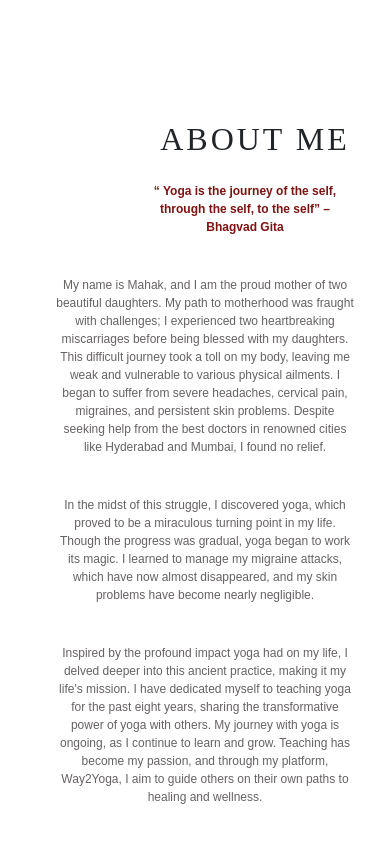
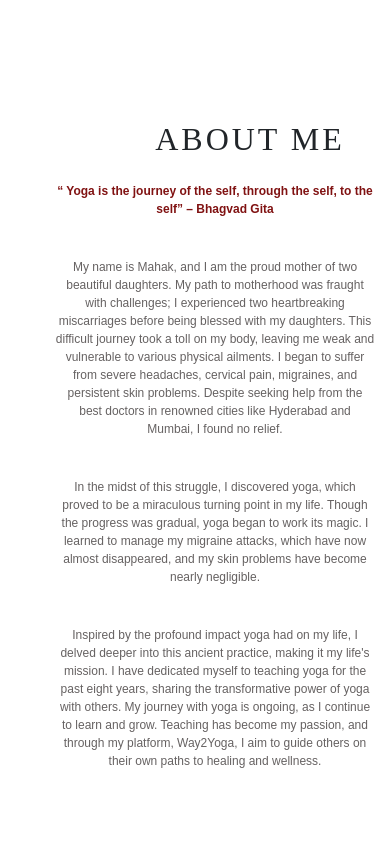
Before and after one commit to AditiGandhi2004/Way2Yoga, a plain HTML site: page index.html in a window 390 px wide. Shown: the part 2660-3504 px from the top of the page. Drawn offline with nearby package versions, Linux system fonts and the light colour scheme; some packages are replaced by stand-ins of ours; a script that the page names is missing.

Commit message:
Update style.css

```diff
--- a/style.css
+++ b/style.css
@@ -422,17 +422,17 @@ strong {
   .home_about_text p.para-2,
   .home_about_text p.para-3 {
     font-size: 12px; /* Reduced font size for smaller screens */
-    margin-right:20px; /* Reduced font size for smaller screens */
+    margin-left:40px; /* Reduced font size for smaller screens */
   }
 
   .section-title h2 {
     font-size: 32px; /* Reduced font size for smaller screens */
-    margin-right:20px; /* Reduced font size for smaller screens */
+    margin-left:40px; /* Reduced font size for smaller screens */
   }
 
   .section-title p {
     font-size: 14px; /* Reduced font size for smaller screens */
-    margin-right:20px; /* Reduced font size for smaller screens */
+    margin-left:40px; /* Reduced font size for smaller screens */
   }
 }
 
```
